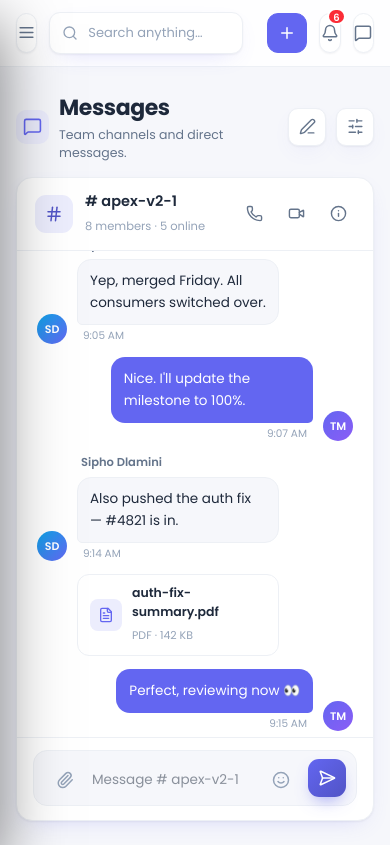
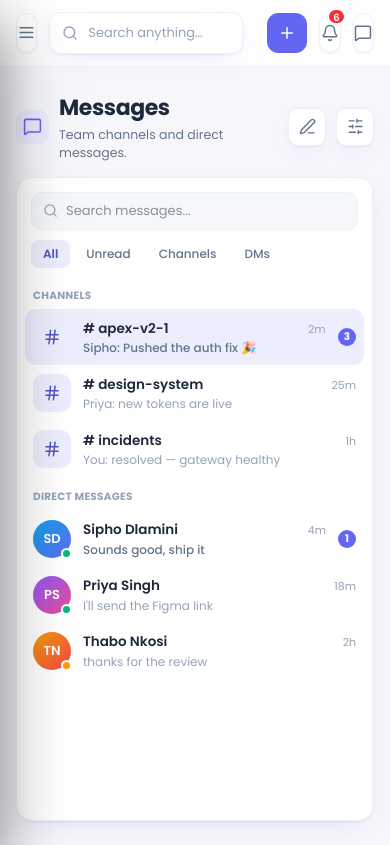
Before and after one commit to TR-Mokwena/apex-web, a Next.js app: page /messages in a window 390 px wide. Built offline with nearby package versions, Linux system fonts and the light colour scheme.

Commit message:
feat: add mobile view toggle for MessagesPage to improve usability on smaller screens

```diff
--- a/app/(app)/messages/page.jsx
+++ b/app/(app)/messages/page.jsx
@@ -59,6 +59,8 @@ export default function MessagesPage() {
   const [draft, setDraft] = useState("");
   const [tab, setTab] = useState("All");
   const [query, setQuery] = useState("");
+  // On phones the list and thread can't both fit — swap between them.
+  const [mobileView, setMobileView] = useState("list");
   const msgsRef = useRef(null);
   const c = convos.find((x) => x.id === active);
 
@@ -66,6 +68,7 @@ export default function MessagesPage() {
 
   const select = (id) => {
     setActive(id);
+    setMobileView("thread");
     setConvos((cs) => cs.map((x) => (x.id === id ? { ...x, unread: 0 } : x)));
   };
   const send = () => {
@@ -103,7 +106,7 @@ export default function MessagesPage() {
 
       <div className="flex-1 min-h-0 flex bg-card border border-line rounded-card shadow-card overflow-hidden">
         {/* conversation list */}
-        <div className="w-[288px] flex-none border-r border-line flex-col min-h-0 hidden sm:flex">
+        <div className={cn("w-full sm:w-[288px] flex-none border-r border-line flex-col min-h-0 sm:flex", mobileView === "list" ? "flex" : "hidden")}>
           <div className="p-[14px_14px_10px]"><div className="flex items-center gap-2 bg-bg border border-line rounded-[10px] px-[11px] py-2"><Icon name="Search" size={15} className="text-ink-3" /><input value={query} onChange={(e) => setQuery(e.target.value)} placeholder="Search messages..." className="bg-transparent outline-none text-[13px] flex-1 min-w-0" />{query && <button onClick={() => setQuery("")} className="text-ink-3 hover:text-ink"><Icon name="X" size={14} /></button>}</div></div>
           <div className="flex gap-1 px-3.5 pb-2">
             {["All", "Unread", "Channels", "DMs"].map((t) => (
@@ -131,8 +134,16 @@ export default function MessagesPage() {
         </div>
 
         {/* thread */}
-        <div className="flex-1 min-w-0 flex flex-col min-h-0">
+        <div className={cn("flex-1 min-w-0 flex-col min-h-0 sm:flex", mobileView === "thread" ? "flex" : "hidden")}>
           <div className="flex items-center gap-3 p-[13px_18px] border-b border-line flex-none">
+            <button
+              type="button"
+              onClick={() => setMobileView("list")}
+              aria-label="Back to conversations"
+              className="sm:hidden grid place-items-center w-9 h-9 -ml-1.5 rounded-[9px] text-ink-2 hover:bg-bg flex-none"
+            >
+              <Icon name="ArrowLeft" size={18} />
+            </button>
             <ConvAvatar c={c} />
             <div className="flex-1 min-w-0"><b className="block text-[14.5px] font-semibold">{c.type === "channel" ? "# " + c.name : c.name}</b><span className="text-[11.5px] text-ink-3">{c.meta}</span></div>
             <div className="flex gap-2">
```
